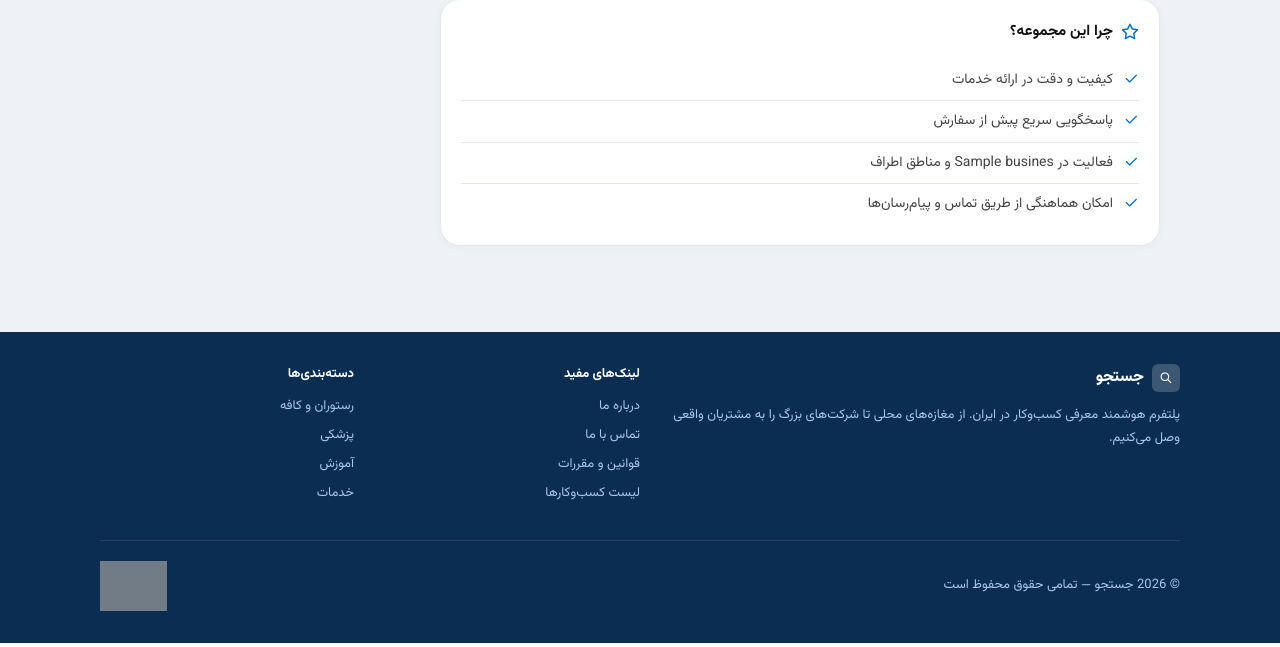
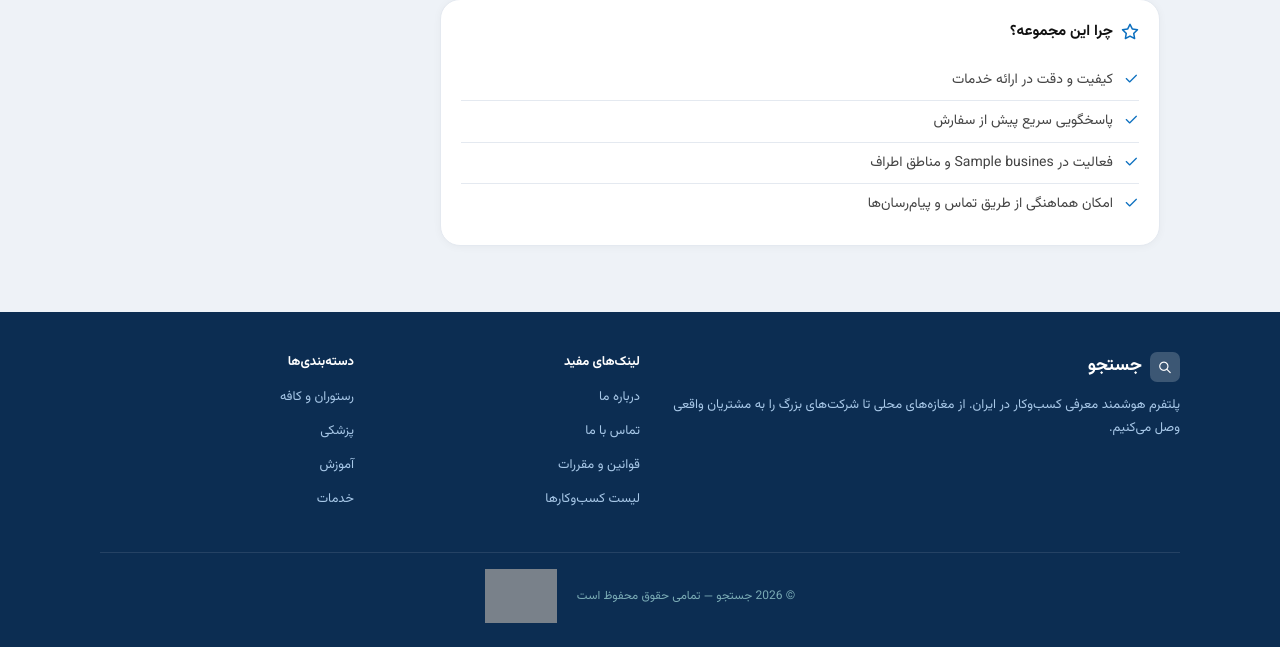
Before and after one commit to AmirrezaAttary/personal-seo, a Django app: template core/templates/businesses/business_detail.html in a window 1280 px wide. Shown: the part 1035-1682 px from the top of the page. Run offline with Django 4.2, Linux system fonts and the light colour scheme; the template is opened without the code that fills it: most values are stand-ins (such as "Sample title", 1, 10 or a date in 2020); grey boxes marked "Sample" are stand-in pictures; grey boxes are pictures that could not be loaded.

Commit message:
Update business_detail.html

```diff
--- a/core/templates/businesses/business_detail.html
+++ b/core/templates/businesses/business_detail.html
@@ -352,6 +352,16 @@
       display: flex; align-items: center; justify-content: space-between;
       flex-wrap: wrap; gap: 12px; font-size: 13px;
     }
+    /* FOOTER */
+    .site-footer { background: #0c2d52; color: #a8c8e8; padding: 40px 24px 24px; margin-top: auto; }
+    .footer-inner { max-width: 1080px; margin: 0 auto; }
+    .footer-grid { display: grid; grid-template-columns: 2fr 1fr 1fr; gap: 32px; margin-bottom: 32px; }
+    .footer-logo { display: flex; align-items: center; gap: 8px; font-size: 18px; font-weight: 700; color: #fff; margin-bottom: 12px; }
+    .footer-logo-icon { width: 30px; height: 30px; border-radius: 7px; background: rgba(255,255,255,.2); display: flex; align-items: center; justify-content: center; font-size: 14px; }
+    .site-footer p, .site-footer a { font-size: 13px; line-height: 2; color: #a8c8e8; display: block; }
+    .site-footer h4 { font-size: 14px; font-weight: 700; color: #fff; margin-bottom: 10px; }
+    .site-footer a:hover { color: #fff; }
+    .footer-bottom { border-top: 1px solid rgba(255,255,255,.1); padding-top: 16px; display: flex; align-items: center; justify-content: center; gap: 20px; flex-wrap: wrap; font-size: 12px; color: #7aabb5; text-align: center; }
 
     /* ─── MOBILE BOTTOM BAR ─── */
     .mobile-cta {
@@ -733,7 +743,7 @@
 </div>
 
 <!-- FOOTER -->
-<footer>
+<footer class="site-footer">
   <div class="footer-inner">
     <div class="footer-grid">
       <div>
@@ -764,7 +774,7 @@
          href="https://trustseal.enamad.ir/?id=738875&Code=YLkhpOQz6I9TnI7OMlJYNrtJMktJGvL2">
         <img referrerpolicy="origin"
              src="https://api.manmarket.ir/static/img/E.namad.png"
-             alt="اینماد" style="height:50px; opacity:.7; vertical-align:middle">
+             alt="اینماد" style="height:54px; opacity:.75; vertical-align:middle">
       </a>
     </div>
   </div>
```
